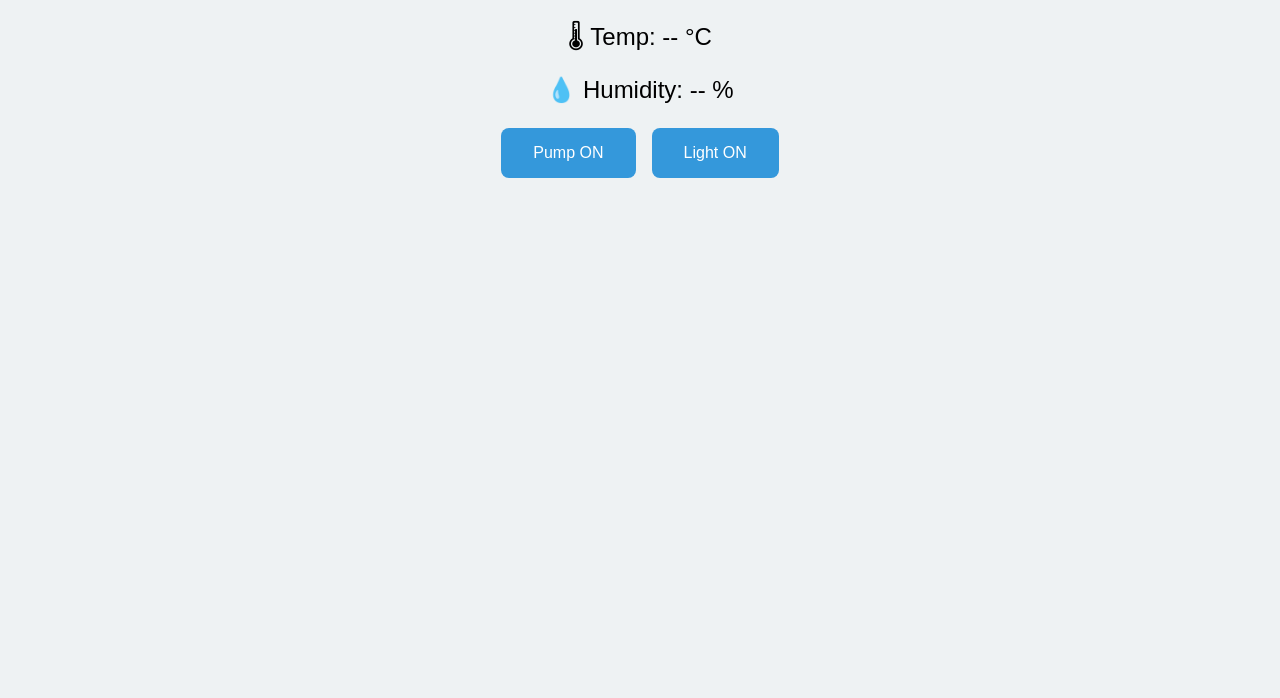
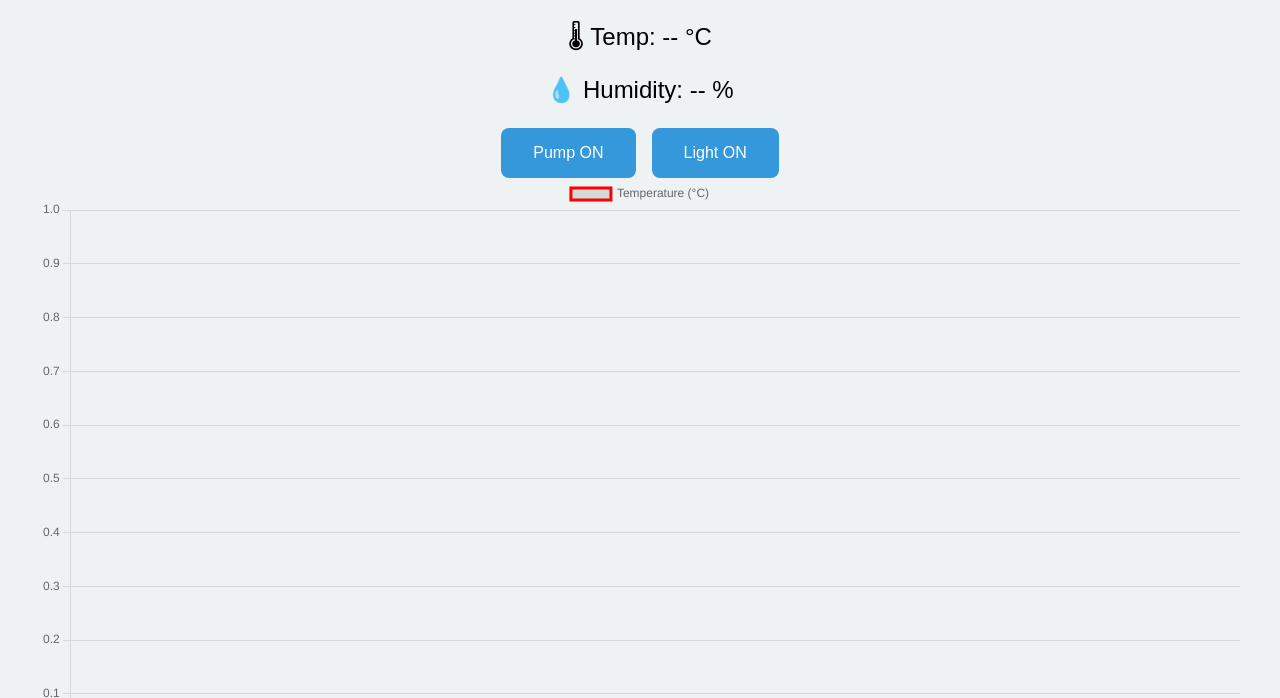
Before and after one commit to aliariza/esp8266_hydro_api, a website: page public/dashboard.html in a window 1280 px wide. Shown: the part 102-800 px from the top of the page. Drawn offline with nearby package versions, Linux system fonts and the light colour scheme; no server answers.

Commit message:
Graph introduction

```diff
--- a/public/dashboard.html
+++ b/public/dashboard.html
@@ -5,6 +5,7 @@
   <meta name="viewport" content="width=device-width, initial-scale=1.0"/>
   <title>Hydroponic Dashboard</title>
   <link rel="stylesheet" href="styles.css" />
+  <script src="https://cdn.jsdelivr.net/npm/chart.js"></script>
 </head>
 <body>
   <h1>🌿 Hydroponic Dashboard</h1>
@@ -16,6 +17,8 @@
     <button class="button" id="lightBtn" onclick="toggleLight()">Light ON</button>
   </div>
 
+  <canvas id="tempChart" width="400" height="200"></canvas>
+  <canvas id="humChart" width="400" height="200"></canvas>
 
   <script src="script.js"></script>
 </body>
--- a/public/script.js
+++ b/public/script.js
@@ -1,5 +1,72 @@
 let pumpIsOn = false;
 let lightIsOn = false;
+
+let tempChart, humChart;
+
+const tempData = {
+  labels: [],
+  datasets: [
+    {
+      label: "Temperature (°C)",
+      data: [],
+      borderColor: "red",
+      fill: false,
+    },
+  ],
+};
+
+const humData = {
+  labels: [],
+  datasets: [
+    {
+      label: "Humidity (%)",
+      data: [],
+      borderColor: "blue",
+      fill: false,
+    },
+  ],
+};
+
+window.addEventListener("load", () => {
+  const ctxT = document.getElementById("tempChart").getContext("2d");
+  const ctxH = document.getElementById("humChart").getContext("2d");
+
+  tempChart = new Chart(ctxT, {
+    type: "line",
+    data: tempData,
+    options: {
+      responsive: true,
+      animation: { duration: 300 },
+      scales: {
+        x: { title: { display: true, text: "Time" } },
+        y: { beginAtZero: true },
+      },
+      elements: {
+        point: {
+          radius: 2,
+        },
+      },
+    },
+  });
+
+  humChart = new Chart(ctxH, {
+    type: "line",
+    data: humData,
+    options: {
+      responsive: true,
+      animation: { duration: 300 },
+      scales: {
+        x: { title: { display: true, text: "Time" } },
+        y: { beginAtZero: true },
+      },
+      elements: {
+        point: {
+          radius: 2,
+        },
+      },
+    },
+  });
+});
 
 async function togglePump() {
   const command = pumpIsOn ? "pump_off" : "pump_on";
@@ -54,8 +121,28 @@ async function fetchSensorAndStateData() {
 
     document.getElementById("temp").innerText = data.temperature ?? "--";
     document.getElementById("hum").innerText = data.humidity ?? "--";
+    const time = new Date().toLocaleTimeString();
 
-    // Sync ESP-reported relay states if present
+    if (!isNaN(data.temperature)) {
+      tempData.labels.push(time);
+      tempData.datasets[0].data.push(data.temperature);
+      if (tempData.labels.length > 20) {
+        tempData.labels.shift();
+        tempData.datasets[0].data.shift();
+      }
+      tempChart.update();
+    }
+
+    if (!isNaN(data.humidity)) {
+      humData.labels.push(time);
+      humData.datasets[0].data.push(data.humidity);
+      if (humData.labels.length > 20) {
+        humData.labels.shift();
+        humData.datasets[0].data.shift();
+      }
+      humChart.update();
+    }
+
     pumpIsOn = data.pump ?? pumpIsOn;
     lightIsOn = data.light ?? lightIsOn;
     updatePumpButtonLabel();
@@ -68,4 +155,4 @@ async function fetchSensorAndStateData() {
 }
 
 setInterval(fetchSensorAndStateData, 5000);
-fetchSensorAndStateData(); // initial fetch on load
+fetchSensorAndStateData();
```
Also changed, not shown: 1 other file.
